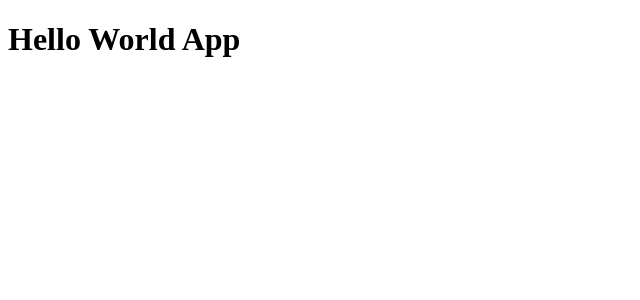
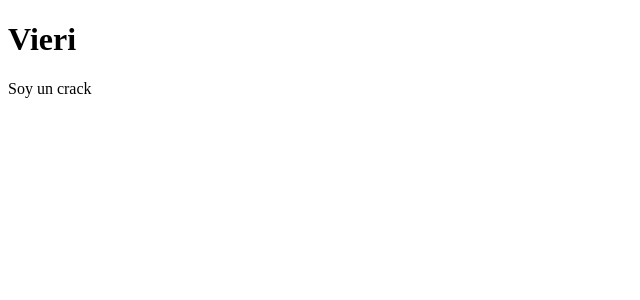
Before and after one commit to VieriElCrack1/CounterAppReactJS, a React (Vite) app: page / in a window 1280 px wide. Shown: the top 300 px of the page, without its empty margins (0-640 px from the left). Built offline with nearby package versions, Linux system fonts and the light colour scheme.

Commit message:
feat: Retornar elementos en el componente - Fragment

```diff
--- /dev/null
+++ b/src/FirstApp.jsx
@@ -0,0 +1,9 @@
+
+export const FirstApp = () => {
+    return (
+        <>
+            <h1>Vieri</h1>
+            <p>Soy un crack</p>
+        </>
+    )
+}
--- a/src/HelloWorldApp.jsx
+++ b/src/HelloWorldApp.jsx
@@ -10,7 +10,9 @@
 import React from 'react'
 
 export const HelloWorldApp = () => {
-  return (
-    <h1>Hello World App</h1>
-  )
+    return (
+        <>
+            <h1>Hello World App</h1>
+        </>
+    )
 }
--- a/src/main.jsx
+++ b/src/main.jsx
@@ -1,9 +1,10 @@
 import React from 'react'
 import ReactDOM from 'react-dom/client';
 import { HelloWorldApp } from './HelloWorldApp';
+import { FirstApp } from './FirstApp';
 
 ReactDOM.createRoot(document.getElementById('root')).render(
     <React.StrictMode>
-        <HelloWorldApp />
+        <FirstApp />
     </React.StrictMode>
 );
```
